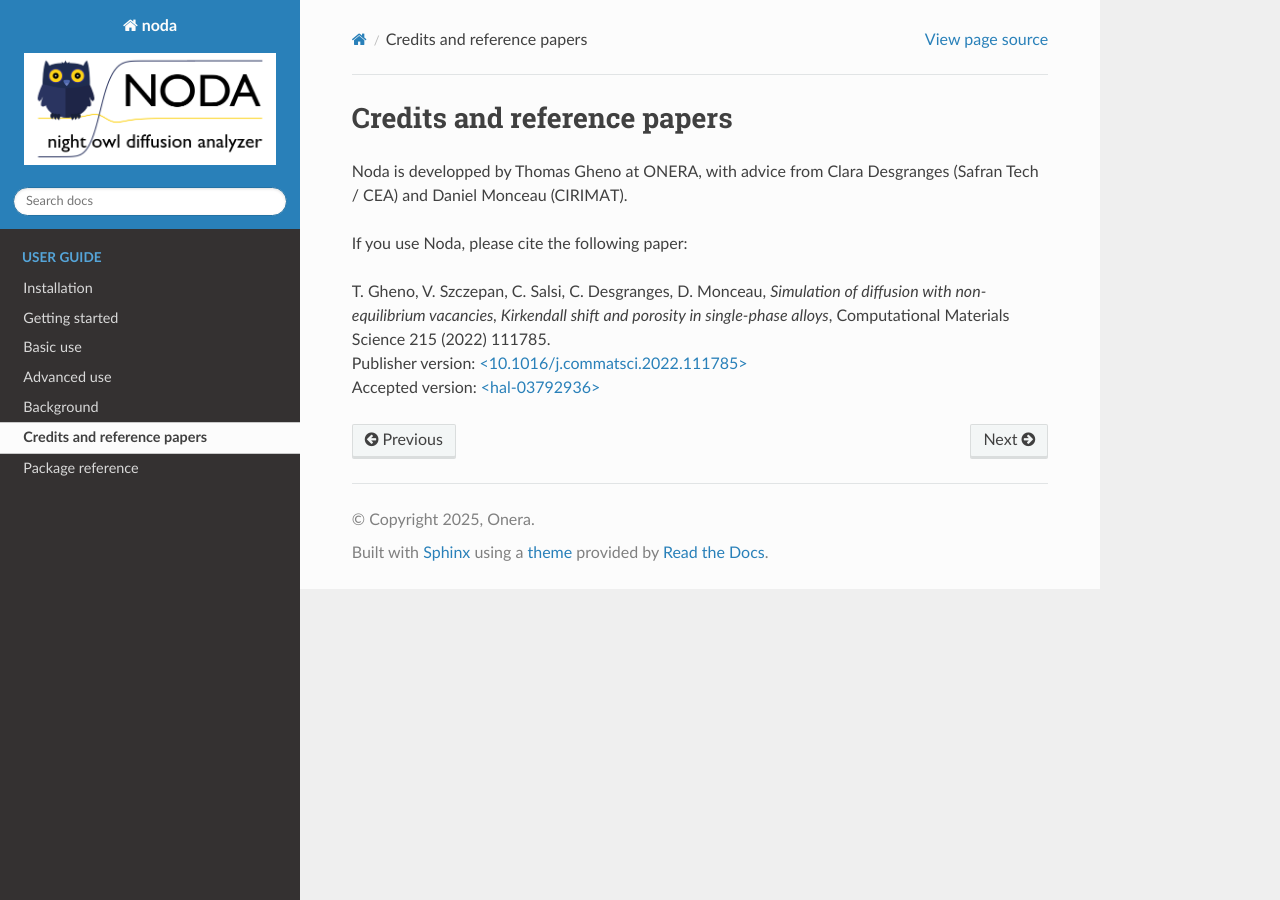
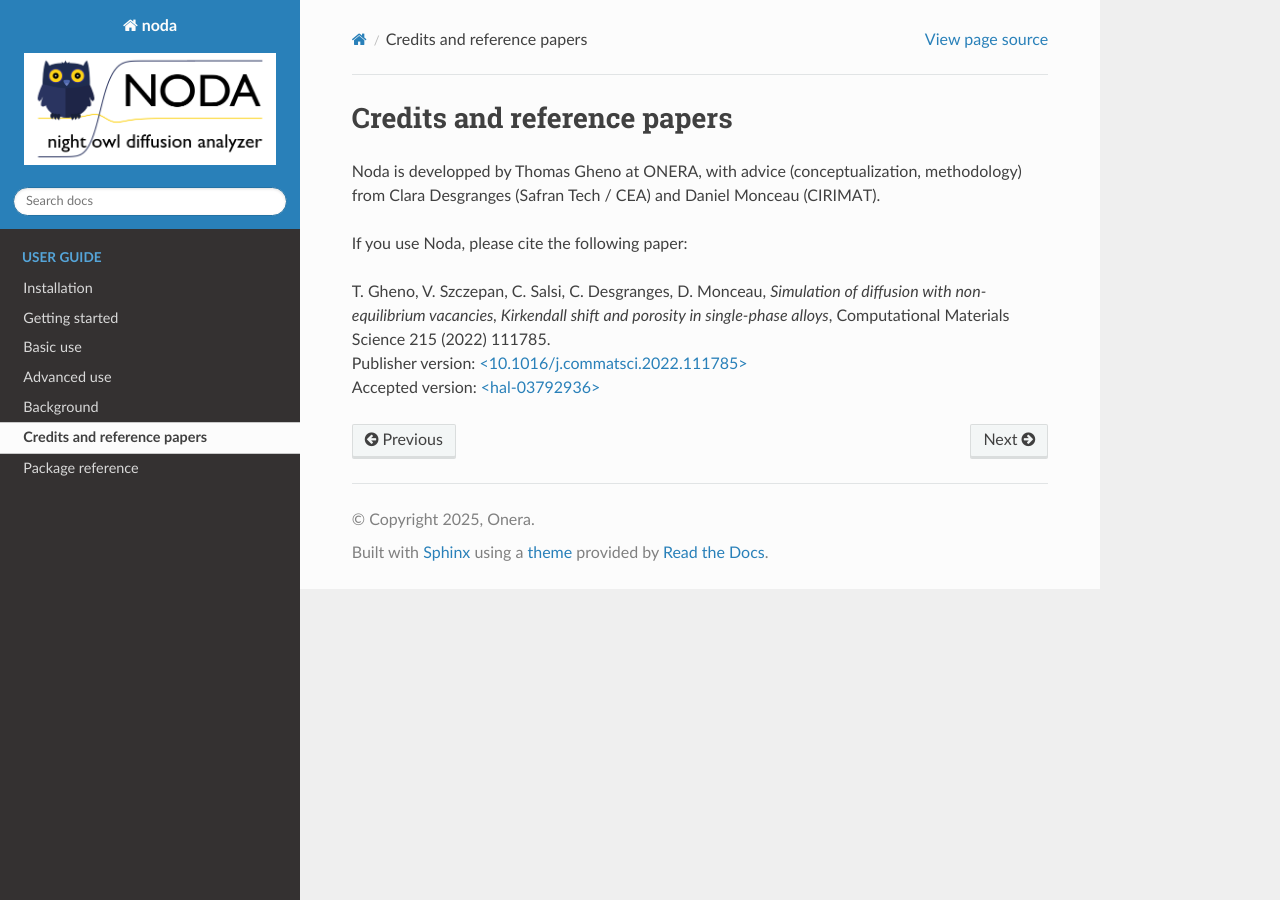
Before and after one commit to onera/Noda, a Sphinx documentation site: the page built from doc/source/credits.rst, in a window 1280 px wide. Built offline with Sphinx 7.4.7 and the Read the Docs theme 3.1.0, drawn with Linux system fonts in a browser that asks for light colours.

Commit message:
Update readme and credit info

```diff
--- a/doc/source/credits.rst
+++ b/doc/source/credits.rst
@@ -3,8 +3,9 @@
 Credits and reference papers
 ============================
 
-Noda is developped by Thomas Gheno at ONERA, with advice from Clara Desgranges
-(Safran Tech / CEA) and Daniel Monceau (CIRIMAT).
+Noda is developped by Thomas Gheno at ONERA, with advice (conceptualization,
+methodology) from Clara Desgranges (Safran Tech / CEA) and Daniel Monceau
+(CIRIMAT).
 
 If you use Noda, please cite the following paper:
 
```
Also changed, not shown: README.md (+7 -7 lines), 1 other file.
